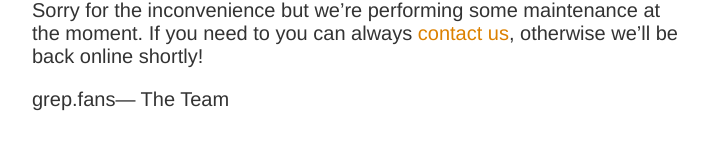
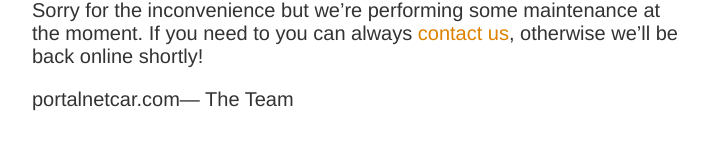
Before and after one commit to portalnetcar/portalnetcar.github.io, a plain HTML site: page index.html in a window 1280 px wide. Shown: the part 300-450 px from the top of the page, without its empty margins (283-991 px from the left). Drawn offline with Linux system fonts and the light colour scheme.

Commit message:
Update index.html

```diff
--- a/index.html
+++ b/index.html
@@ -13,6 +13,6 @@
     <h1>We&rsquo;ll be back soon!</h1>
     <div>
         <p>Sorry for the inconvenience but we&rsquo;re performing some maintenance at the moment. If you need to you can always <a href="mailto:leosavio@leosavio.com">contact us</a>, otherwise we&rsquo;ll be back online shortly!</p>
-        <p>grep.fans&mdash; The Team</p>
+        <p>portalnetcar.com&mdash; The Team</p>
     </div>
 </article>
```
